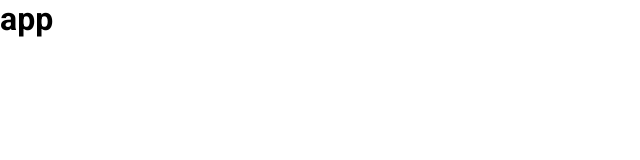
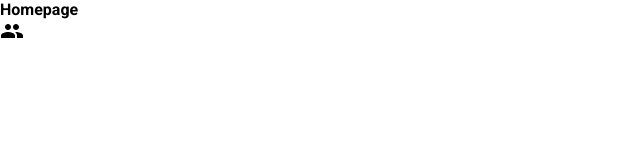
Before and after one commit to mkolade/socialMediaMERNapp, a React (Vite) app in the folder frontend/: page / in a window 1280 px wide. Shown: the top 160 px of the page, without its empty margins (0-640 px from the left). Built offline with nearby package versions, Linux system fonts and the light colour scheme.

Commit message:
made the homepage

```diff
--- a/frontend/src/App.jsx
+++ b/frontend/src/App.jsx
@@ -1,11 +1,12 @@
-
+import HomePage from "./pages/HomePage"
+import PeopleIcon from '@mui/icons-material/People';
 
 function App() {
 
-
   return (
     <div>
-      <h1>app</h1>
+      <HomePage/>
+      <PeopleIcon/>
     </div>
   )
 }
--- /dev/null
+++ b/frontend/src/pages/HomePage.jsx
@@ -0,0 +1,9 @@
+import React from 'react'
+
+export default function HomePage() {
+  return (
+    <div>
+      <h4>Homepage</h4>
+    </div>
+  )
+}
```
